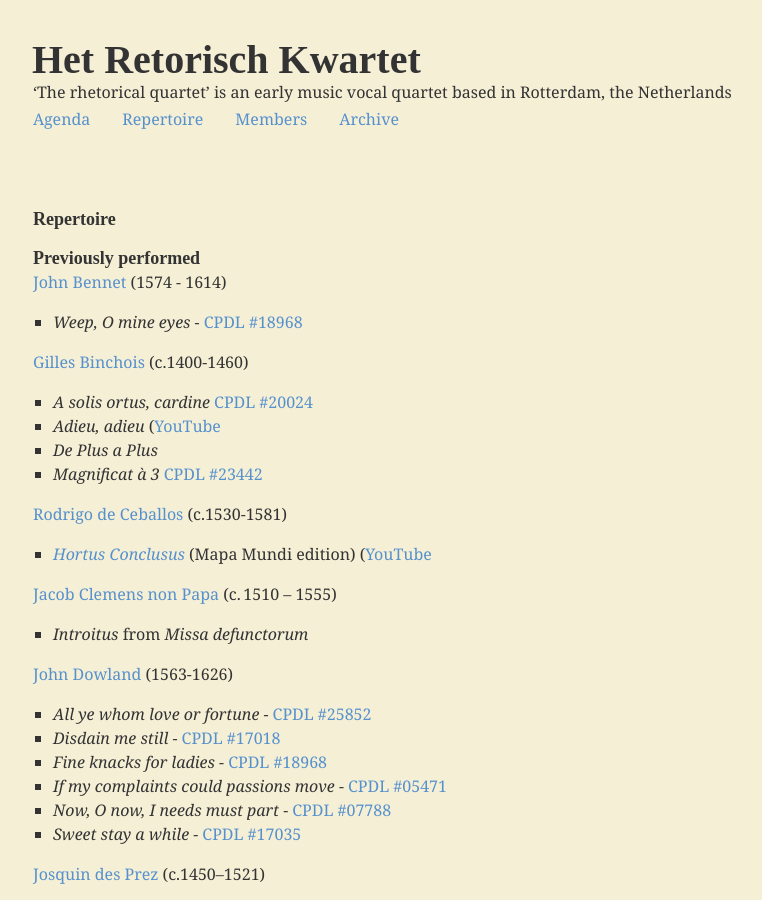
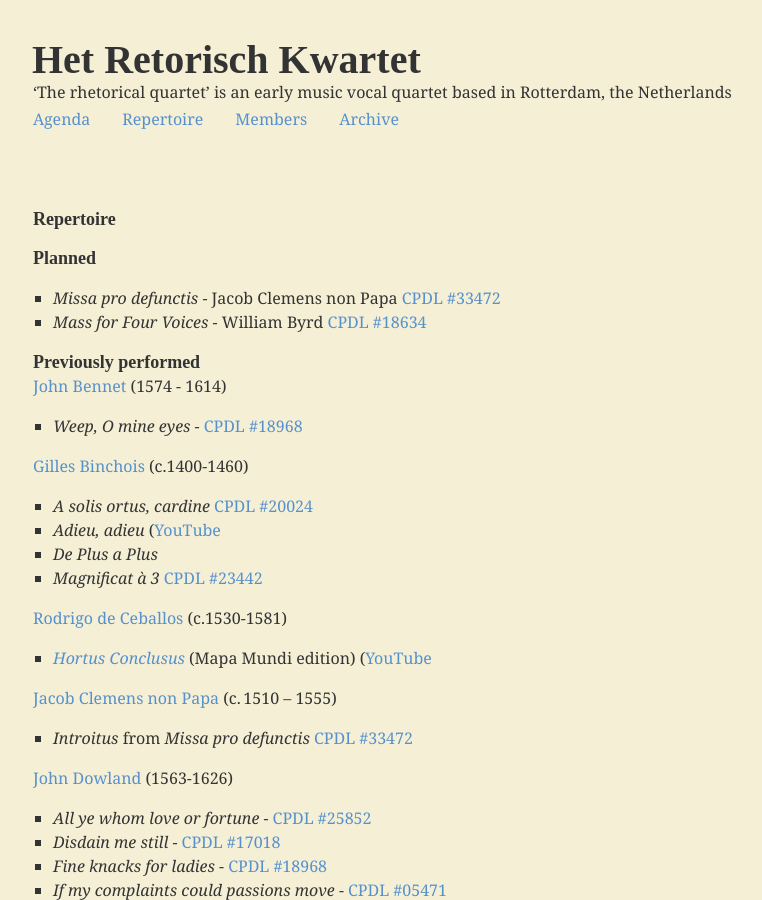
Before and after one commit to retorisch/retorisch.github.io, a Jekyll site: the page built from repertoire.md, in a window 1280 px wide and 900 px high. Shown: the whole window, without its empty margins (15-777 px from the left). Built offline with Jekyll 4.4.1, drawn with Linux system fonts in a browser that asks for light colours; some web fonts are replaced; some of the changed text lies outside the part shown.

Commit message:
Update repertoire plans

```diff
--- a/repertoire.md
+++ b/repertoire.md
@@ -3,6 +3,11 @@
 title: Repertoire
 Type: page
 ---
+
+#### Planned
+
+* _Missa pro defunctis_ - Jacob Clemens non Papa [CPDL #33472](http://www.cpdl.org/wiki/index.php/Missa_pro_defunctis_%28Jacobus_Clemens_non_Papa%29)
+* _Mass for Four Voices_ - William Byrd [CPDL #18634](http://www.cpdl.org/wiki/index.php/Mass_for_Four_Voices_%28William_Byrd%29)
 
 #### Previously performed
 
@@ -23,7 +28,7 @@
 
 [Jacob Clemens non Papa](https://en.wikipedia.org/wiki/Jacob_Clemens_non_Papa) (c. 1510 – 1555)
 
-* _Introitus_ from _Missa defunctorum_
+* _Introitus_ from _Missa pro defunctis_ [CPDL #33472](http://www.cpdl.org/wiki/index.php/Missa_pro_defunctis_%28Jacobus_Clemens_non_Papa%29)
 
 [John Dowland](http://en.wikipedia.org/wiki/John_Dowland) (1563-1626)
 
```
Also changed, not shown: other parts of repertoire.md (+0 -1 lines).
